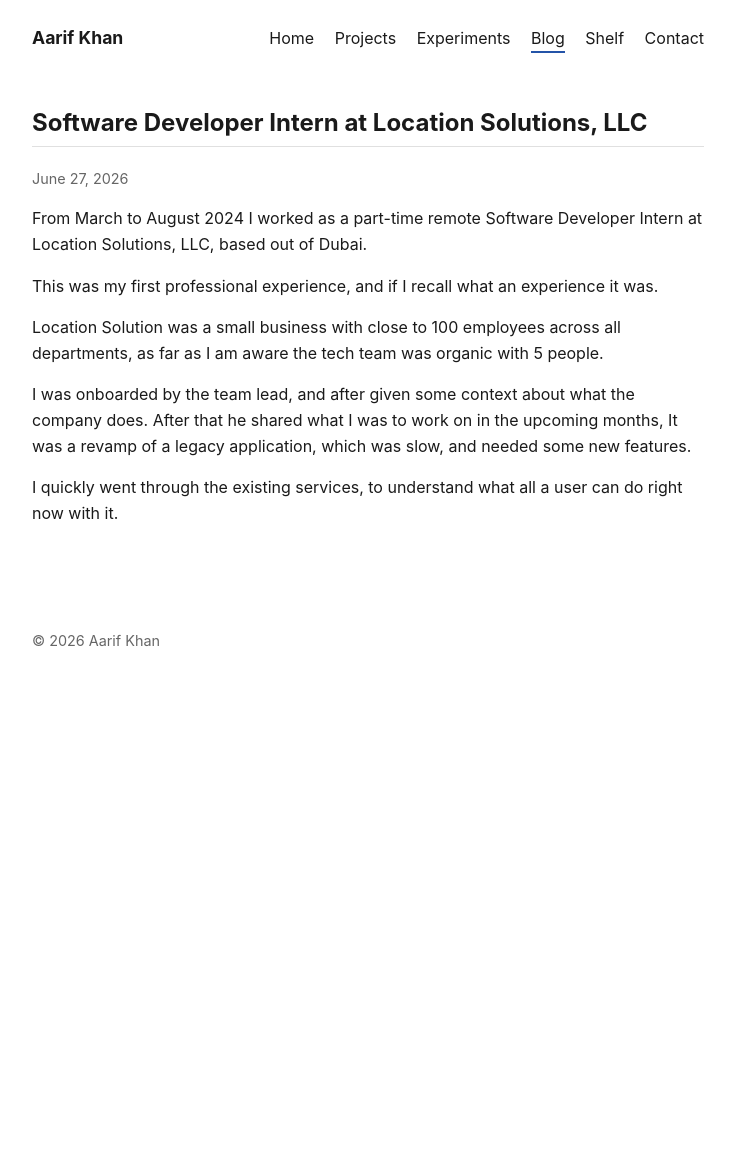
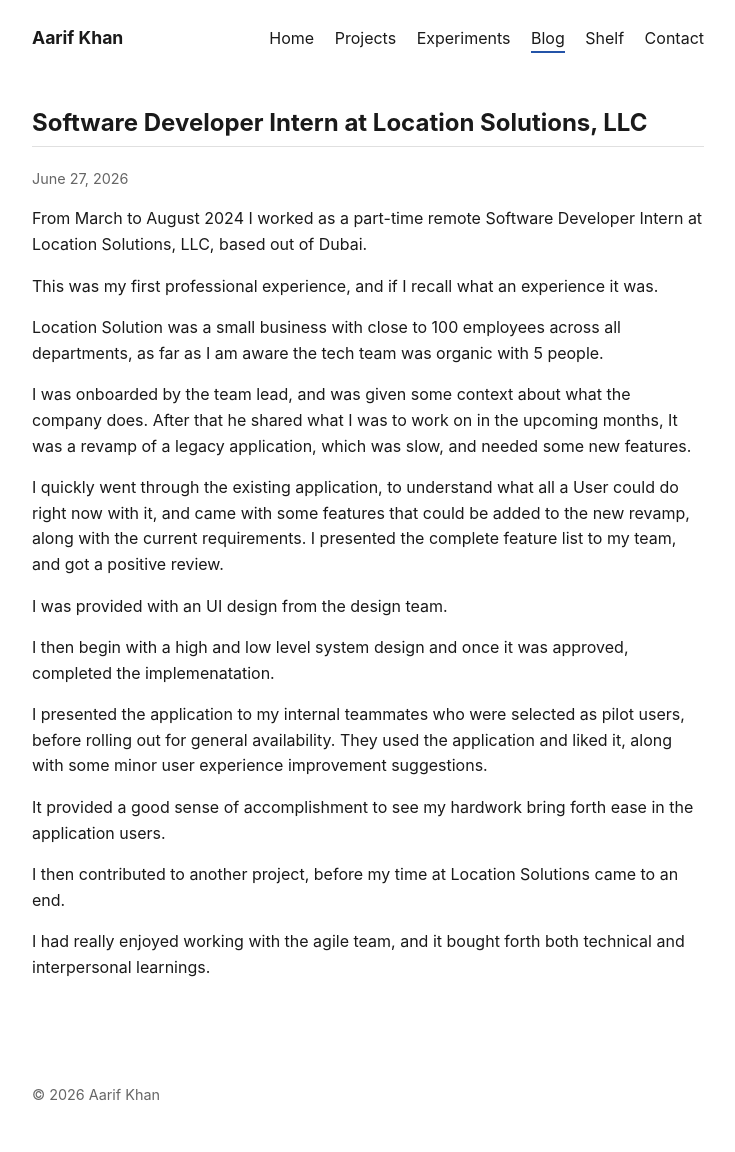
Before and after one commit to aarifkhan7/aarifkhan7.github.io, a Jekyll site: the page built from _posts/2026-06-27-location-solutions.md, in a window 1280 px wide. Shown: the whole page, without its empty margins (272-1007 px from the left). Built offline with Jekyll 4.4.1, drawn with Linux system fonts in a browser that asks for light colours; before the commit the page ends 900 px from its top, so only the background shows below that.

Commit message:
LS Experience Draft 1

```diff
--- a/_posts/2026-06-27-location-solutions.md
+++ b/_posts/2026-06-27-location-solutions.md
@@ -8,7 +8,19 @@ This was my first professional experience, and if I recall what an experience it
 
 Location Solution was a small business with close to 100 employees across all departments, as far as I am aware the tech team was organic with 5 people.
 
-I was onboarded by the team lead, and after given some context about what the company does.
+I was onboarded by the team lead, and was given some context about what the company does.
 After that he shared what I was to work on in the upcoming months, It was a revamp of a legacy application, which was slow, and needed some new features.
 
-I quickly went through the existing services, to understand what all a user can do right now with it.
+I quickly went through the existing application, to understand what all a User could do right now with it, and came with some features that could be added to the new revamp, along with the current requirements. I presented the complete feature list to my team, and got a positive review.
+
+I was provided with an UI design from the design team.
+
+I then begin with a high and low level system design and once it was approved, completed the implemenatation.
+
+I presented the application to my internal teammates who were selected as pilot users, before rolling out for general availability. They used the application and liked it, along with some minor user experience improvement suggestions.
+
+It provided a good sense of accomplishment to see my hardwork bring forth ease in the application users.
+
+I then contributed to another project, before my time at Location Solutions came to an end.
+
+I had really enjoyed working with the agile team, and it bought forth both technical and interpersonal learnings.
```
